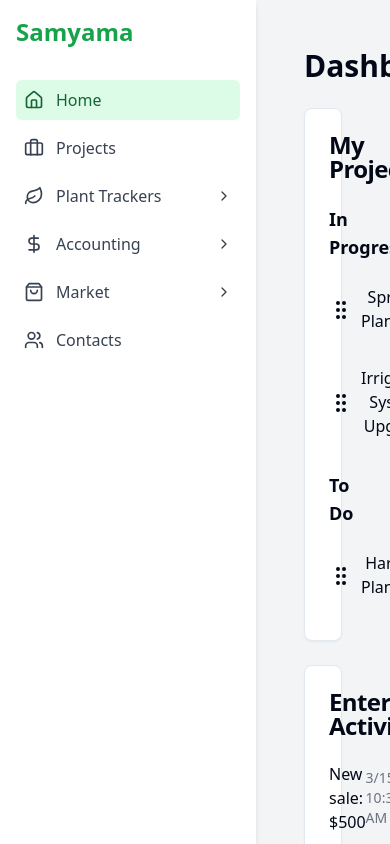
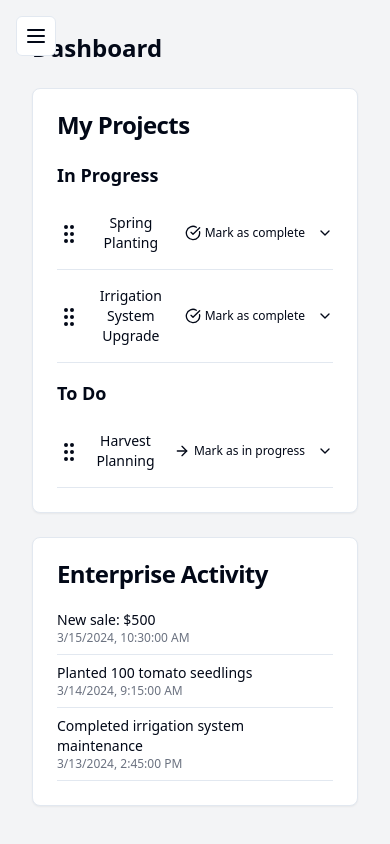
Before and after one commit to Giving-Back-Studio/samyama, a React (Vite) app: page / in a window 390 px wide. Built offline with nearby package versions, Linux system fonts and the light colour scheme.

Commit message:
Refactor dashboard layout for uniformity
Updated the dashboard and all related components to ensure consistent margins and mobile adaptive layouts. Reviewed and refactored each component in the application to enhance responsiveness and maintain a uniform design across all tabs.
[skip gpt_engineer]

```diff
--- a/src/components/ActivityList.jsx
+++ b/src/components/ActivityList.jsx
@@ -11,16 +11,16 @@ const ActivityList = ({ activities }) => {
         {activities && activities.length > 0 ? (
           <ul className="space-y-2">
             {activities.map(activity => (
-              <li key={activity.id} className="flex justify-between items-center border-b pb-2">
-                <span>{activity.description}</span>
-                <span className="text-sm text-gray-500">
+              <li key={activity.id} className="flex flex-col md:flex-row md:justify-between md:items-center border-b pb-2">
+                <span className="text-sm md:text-base">{activity.description}</span>
+                <span className="text-xs md:text-sm text-gray-500">
                   {new Date(activity.timestamp).toLocaleString()}
                 </span>
               </li>
             ))}
           </ul>
         ) : (
-          <p className="text-gray-500">No recent activity</p>
+          <p className="text-gray-500 text-sm md:text-base">No recent activity</p>
         )}
       </CardContent>
     </Card>
--- a/src/components/Dashboard.jsx
+++ b/src/components/Dashboard.jsx
@@ -1,10 +1,8 @@
 import React, { useState } from 'react';
 import { useQuery, useMutation, useQueryClient } from '@tanstack/react-query';
 import { Card, CardContent, CardHeader, CardTitle } from "@/components/ui/card";
-import { Accordion, AccordionContent, AccordionItem, AccordionTrigger } from "@/components/ui/accordion";
 import { Button } from "@/components/ui/button";
-import { CheckCircle, ArrowRight, GripVertical } from "lucide-react";
-import { DragDropContext, Droppable, Draggable } from '@hello-pangea/dnd';
+import { DragDropContext } from '@hello-pangea/dnd';
 import ProjectList from './ProjectList';
 import ActivityList from './ActivityList';
 
@@ -102,17 +100,18 @@ const Dashboard = () => {
   };
 
   if (isLoadingProjects || isLoadingActivities) {
-    return <div className="p-4">Loading dashboard...</div>;
+    return <div className="p-4 md:p-8">Loading dashboard...</div>;
   }
 
   if (projectsError || activitiesError) {
-    return <div className="p-4">Error loading dashboard data: {projectsError?.message || activitiesError?.message}</div>;
+    return <div className="p-4 md:p-8">Error loading dashboard data: {projectsError?.message || activitiesError?.message}</div>;
   }
 
   return (
-    <div className="space-y-6 p-4 max-w-3xl mx-auto">
-      <h1 className="text-3xl font-bold">Dashboard</h1>
+    <div className="space-y-6 p-4 md:p-8">
+      <h1 className="text-2xl md:text-3xl font-bold">Dashboard</h1>
       <DragDropContext onDragEnd={onDragEnd}>
+        <div className="grid grid-cols-1 md:grid-cols-2 gap-6">
           <Card>
             <CardHeader>
               <CardTitle>My Projects</CardTitle>
@@ -134,8 +133,9 @@ const Dashboard = () => {
               />
             </CardContent>
           </Card>
+          <ActivityList activities={activities} />
+        </div>
       </DragDropContext>
-      <ActivityList activities={activities} />
     </div>
   );
 };
--- a/src/components/Layout.jsx
+++ b/src/components/Layout.jsx
@@ -1,13 +1,16 @@
 import React, { useState } from 'react';
 import { Link, Outlet, useNavigate, useLocation } from 'react-router-dom';
-import { Home, Briefcase, Leaf, DollarSign, ShoppingBag, Users, ChevronDown, ChevronRight } from 'lucide-react';
+import { Home, Briefcase, Leaf, DollarSign, ShoppingBag, Users, ChevronDown, ChevronRight, Menu } from 'lucide-react';
 import { Collapsible, CollapsibleContent, CollapsibleTrigger } from "@/components/ui/collapsible";
 import { cn } from "@/lib/utils";
+import { Button } from "@/components/ui/button";
+import { Sheet, SheetContent, SheetTrigger } from "@/components/ui/sheet";
 
 const Layout = () => {
   const navigate = useNavigate();
   const location = useLocation();
   const [openGroup, setOpenGroup] = useState(null);
+  const [isMobileMenuOpen, setIsMobileMenuOpen] = useState(false);
 
   const isGroupOpen = (group) => {
     return openGroup === group || isPathInGroup(location.pathname, group);
@@ -31,12 +34,7 @@ const Layout = () => {
     }
   };
 
-  return (
-    <div className="flex h-screen bg-gray-100">
-      <nav className="w-64 bg-white shadow-md">
-        <div className="p-4">
-          <h1 className="text-2xl font-bold text-green-600">Samyama</h1>
-        </div>
+  const NavContent = () => (
     <ul className="space-y-2 p-4">
       <NavItem to="/" icon={<Home size={20} />} label="Home" currentPath={location.pathname} />
       <NavItem to="/projects" icon={<Briefcase size={20} />} label="Projects" currentPath={location.pathname} />
@@ -78,8 +76,34 @@ const Layout = () => {
       </NavGroup>
       <NavItem to="/contacts" icon={<Users size={20} />} label="Contacts" currentPath={location.pathname} />
     </ul>
+  );
+
+  return (
+    <div className="flex h-screen bg-gray-100">
+      {/* Desktop Sidebar */}
+      <nav className="hidden md:block w-64 bg-white shadow-md">
+        <div className="p-4">
+          <h1 className="text-2xl font-bold text-green-600">Samyama</h1>
+        </div>
+        <NavContent />
       </nav>
-      <main className="flex-1 overflow-y-auto p-8">
+
+      {/* Mobile Menu */}
+      <Sheet open={isMobileMenuOpen} onOpenChange={setIsMobileMenuOpen}>
+        <SheetTrigger asChild>
+          <Button variant="outline" size="icon" className="md:hidden fixed top-4 left-4 z-50">
+            <Menu className="h-6 w-6" />
+          </Button>
+        </SheetTrigger>
+        <SheetContent side="left" className="w-64 p-0">
+          <div className="p-4">
+            <h1 className="text-2xl font-bold text-green-600">Samyama</h1>
+          </div>
+          <NavContent />
+        </SheetContent>
+      </Sheet>
+
+      <main className="flex-1 overflow-y-auto p-4 md:p-8">
         <Outlet />
       </main>
     </div>
--- a/src/components/ProjectList.jsx
+++ b/src/components/ProjectList.jsx
@@ -22,13 +22,14 @@ const ProjectList = ({ projects, status, openProject, setOpenProject, toggleActi
                         <AccordionTrigger className="hover:no-underline">
                           <div className="flex items-center justify-between w-full">
                             <span {...provided.dragHandleProps}><GripVertical className="inline mr-2" /></span>
-                            <span>{project.name}</span>
+                            <span className="text-sm md:text-base">{project.name}</span>
                             <div className="flex items-center space-x-2">
                               {status === 'In Progress' ? (
                                 <Button
                                   variant="ghost"
                                   size="sm"
                                   onClick={(e) => { e.stopPropagation(); /* Mark as complete logic */ }}
+                                  className="text-xs md:text-sm"
                                 >
                                   <CheckCircle className="h-4 w-4 mr-1" />
                                   Mark as complete
@@ -38,6 +39,7 @@ const ProjectList = ({ projects, status, openProject, setOpenProject, toggleActi
                                   variant="ghost"
                                   size="sm"
                                   onClick={(e) => { e.stopPropagation(); /* Mark as in progress logic */ }}
+                                  className="text-xs md:text-sm"
                                 >
                                   <ArrowRight className="h-4 w-4 mr-1" />
                                   Mark as in progress
@@ -70,7 +72,7 @@ const ProjectList = ({ projects, status, openProject, setOpenProject, toggleActi
                                         >
                                           <CheckCircle className={`h-4 w-4 ${action.completed ? 'text-green-500' : 'text-gray-300'}`} />
                                         </Button>
-                                        <span className={action.completed ? 'line-through text-gray-500' : ''}>{action.content}</span>
+                                        <span className={`text-xs md:text-sm ${action.completed ? 'line-through text-gray-500' : ''}`}>{action.content}</span>
                                       </li>
                                     )}
                                   </Draggable>
```
Lines whose indentation alone changed are shown as unchanged.
